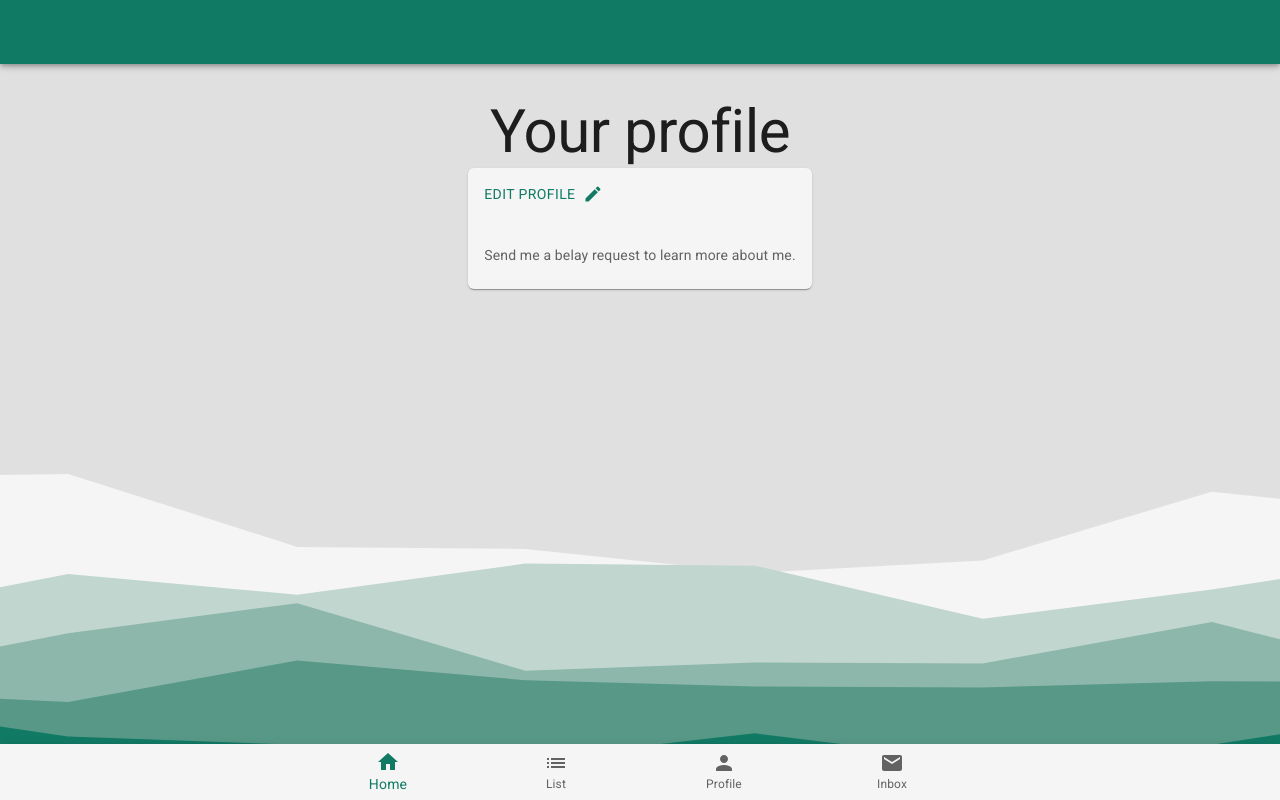
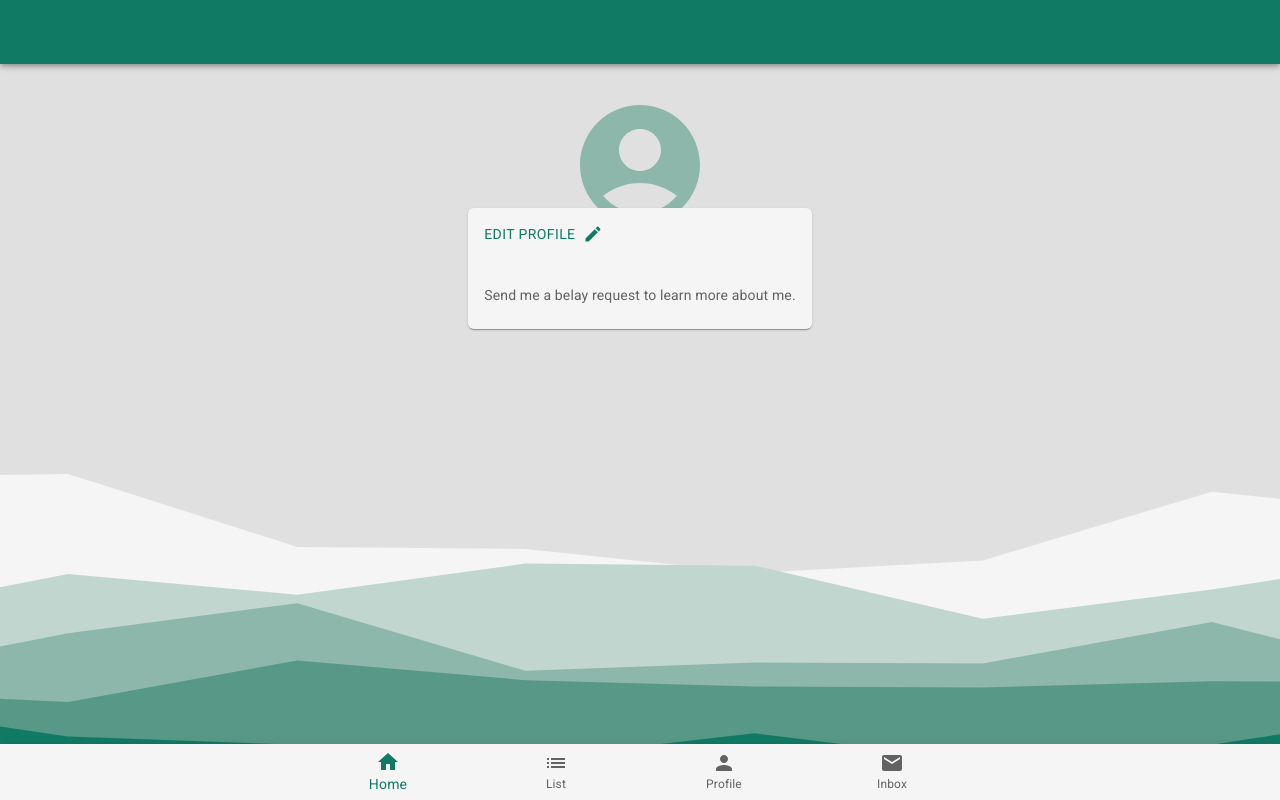
Before and after one commit to podmar/belayme, a React (Create React App) app in the folder client/: page /profile in a window 1280 px wide. Built offline with nearby package versions, Linux system fonts and the light colour scheme; no server answers; sample sign-in values are in the browser's storage.

Commit message:
styled the no avatar component

```diff
--- a/client/src/App.css
+++ b/client/src/App.css
@@ -16,6 +16,10 @@
 h2 {
   padding-top: 2rem;
   /* padding-bottom: 1rem; */
+}
+
+h4 {
+  padding: 1.5rem;
 }
 
 h6 {
@@ -55,6 +59,13 @@ a {
   color: inherit;
 }
 
+.no-avatar-component {
+  color: #8db7aa;
+  font-size: 9rem;
+  max-height: 9rem;
+  padding-top: 1rem;
+}
+
 @media (prefers-reduced-motion: no-preference) {
   .App-logo {
     animation: App-logo-spin infinite 20s linear;
--- a/client/src/views/MyProfile.js
+++ b/client/src/views/MyProfile.js
@@ -1,12 +1,20 @@
 import { Typography } from '@mui/material';
-import React from 'react'
+import React, { useContext } from 'react'
 import CardProfile from '../components/CardProfile';
+import AccountCircleIcon from '@mui/icons-material/AccountCircle';
+import { AuthContext } from '../context/AuthContext';
+import { Box } from '@mui/system';
 
 function MyProfile() {
+  const {user} = useContext(AuthContext);
 
   return (
     <>
-    <Typography variant='h2'>Your profile</Typography>
+    {/* {user.avatar ? user.avatar: <AccountCircleIcon/>} */}
+    <div className='no-avatar-component'>
+      <AccountCircleIcon color='inherit' fontSize='inherit'/>
+    </div>
+    {user && <Typography variant='h4'>{user.nickname}</Typography>}
     <CardProfile/>
     </>
   )
```
